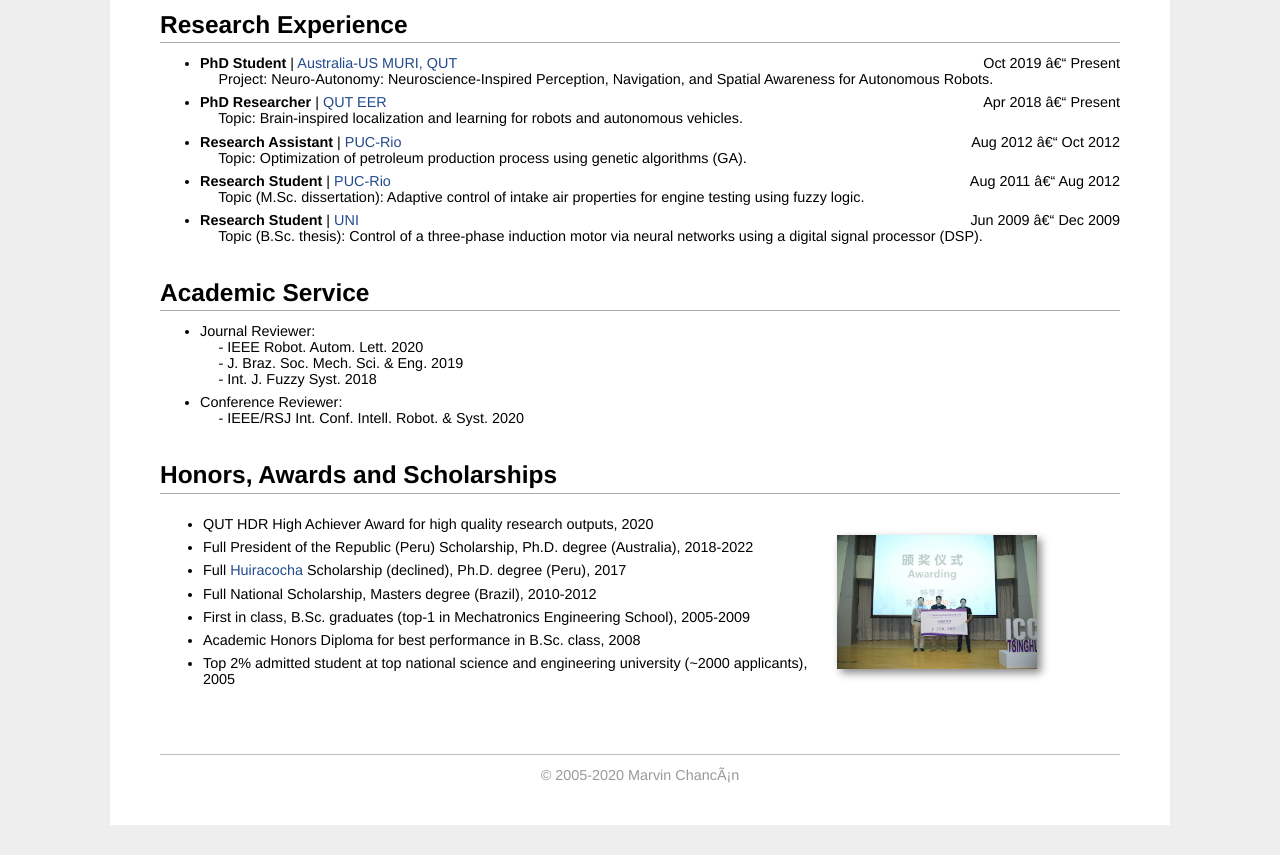
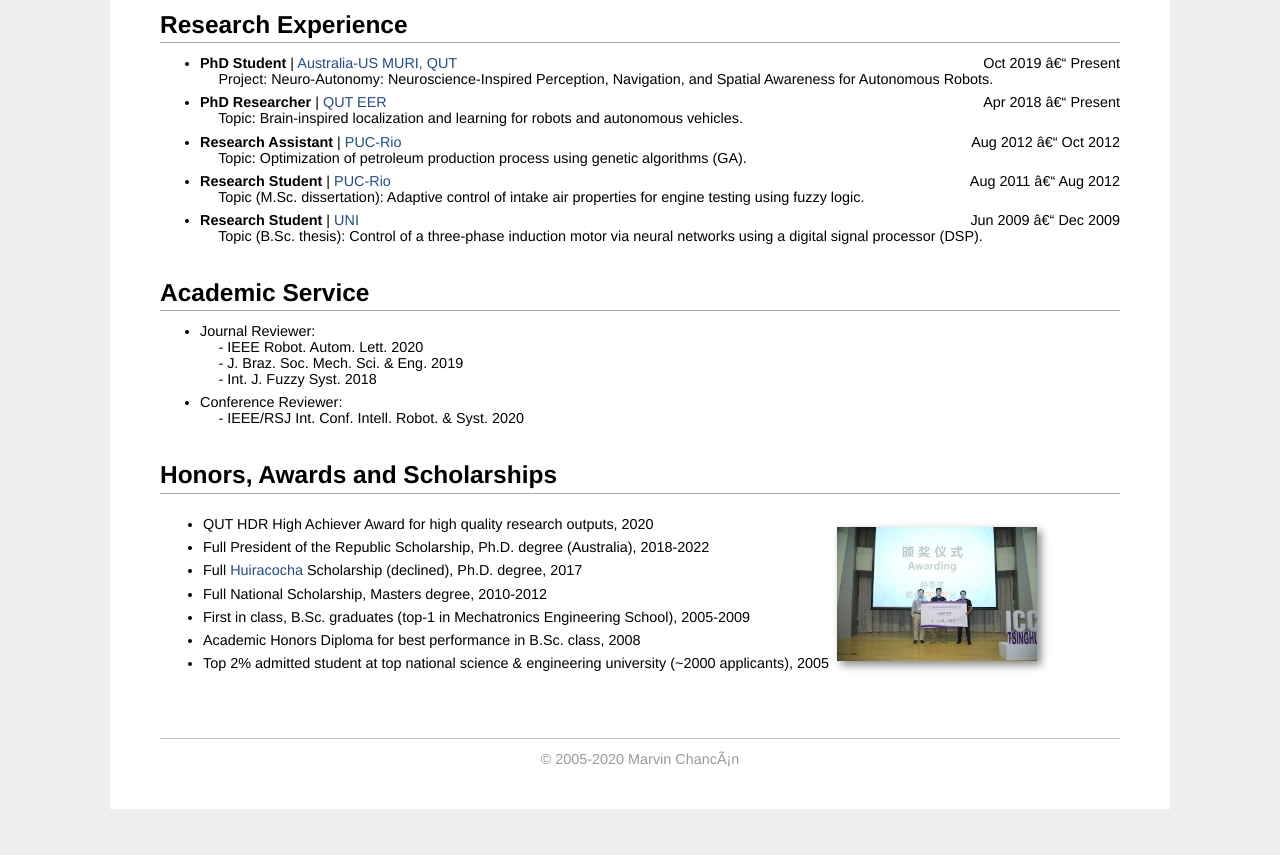
Before and after one commit to mchancan/mchancan.github.io, a Jekyll site: the page built from index.html, in a window 1280 px wide and 900 px high, scrolled down 1483 px, cut to the strip 45-900 px from the top of the window. Built offline with Jekyll 4.4.1, drawn with Linux system fonts in a browser that asks for light colours; comment, search, counter and statistics services are not loaded.

Commit message:
Update index.html

```diff
--- a/index.html
+++ b/index.html
@@ -157,12 +157,12 @@ title: Marvin's Homepage
 		<td width="670">
 			<ul>
 				<li>QUT HDR High Achiever Award for high quality research outputs, 2020</li>
-				<li>Full President of the Republic (Peru) Scholarship, Ph.D. degree (Australia), 2018-2022</li>
-				<li>Full <a href="https://posgrado.pucp.edu.pe/beca-fondo/beca-huiracocha/" target="_blank">Huiracocha</a> Scholarship (declined), Ph.D. degree (Peru), 2017</li>
-				<li>Full National Scholarship, Masters degree (Brazil), 2010-2012</li>
+				<li>Full President of the Republic Scholarship, Ph.D. degree (Australia), 2018-2022</li>
+				<li>Full <a href="https://posgrado.pucp.edu.pe/beca-fondo/beca-huiracocha/" target="_blank">Huiracocha</a> Scholarship (declined), Ph.D. degree, 2017</li>
+				<li>Full National Scholarship, Masters degree, 2010-2012</li>
 				<li>First in class, B.Sc. graduates (top-1 in Mechatronics Engineering School), 2005-2009</li>
 				<li>Academic Honors Diploma for best performance in B.Sc. class, 2008</li>
-				<li>Top 2% admitted student at top national science and engineering university (~2000 applicants), 2005</li>
+				<li>Top 2% admitted student at top national science & engineering university (~2000 applicants), 2005</li>
 			</ul>
 		</td>
 		<td>
```
